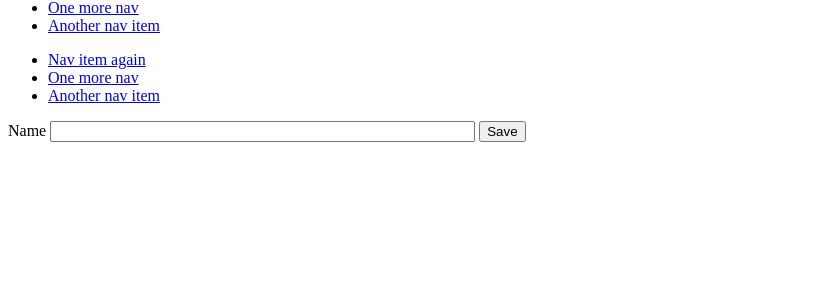
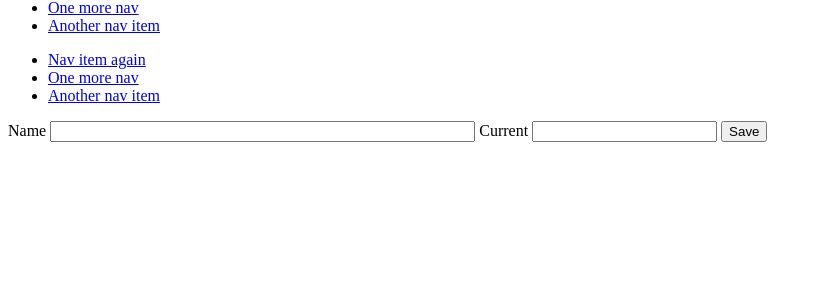
Before and after one commit to gavrilov/schl_schdl_public, a Flask app: template app/templates/subject/edit.html in a window 1280 px wide. Shown: the part 400-700 px from the top of the page, without its empty margins (0-822 px from the left). Run offline with Flask 2, Linux system fonts and the light colour scheme; the template is opened without the code that fills it, so the values that code supplies are empty, except form fields; form fields are guessed from the names that the template uses; some libraries are stand-ins or nearby versions.

Commit message:
add current field

```diff
--- a/app/subject/forms.py
+++ b/app/subject/forms.py
@@ -5,6 +5,7 @@ from wtforms.validators import DataRequired, Optional
 
 class SubjectForm(FlaskForm):
     name = StringField('Name of Subject', validators=[DataRequired()])
+    current = BooleanField('Current Subject')
     #password_hash = StringField('Password', validators=[DataRequired()])
     #email = StringField('Email', validators=[DataRequired()])
     #easypost_api_key = StringField('EasyPost API Key', validators=[DataRequired()])
--- a/app/subject/models.py
+++ b/app/subject/models.py
@@ -1,10 +1,12 @@
 from app.database import db
-
+from app.schdl_class.models import Schdl_Class
 
 class Subject(db.Model):
     __tablename__ = "subjects"
     id = db.Column('id', db.Integer, autoincrement=True, primary_key=True)
     name = db.Column('name', db.Unicode(2048))
+    current = db.Column('current', db.Boolean())
+    classes = db.relationship('Schdl_Class', backref='subject', lazy='dynamic')
     #director_name = db.Column('director_name', db.Unicode(2048))
     #email = db.Column('email', db.Unicode(2048))
     #email2 = db.Column('email2', db.Unicode(2048))
--- a/app/templates/subject/edit.html
+++ b/app/templates/subject/edit.html
@@ -12,6 +12,7 @@
     <form method="POST" action="{{ url_for('subject.edit_subject', subject_id=subject_id) }}">
         {{ form.csrf_token }}
         {{ form.name.label }} {{ form.name(size=50) }}
+        {{ form.current.label }} {{ form.current }}
         <input type="submit" value="Save">
     </form>
 {% endblock %}
```
